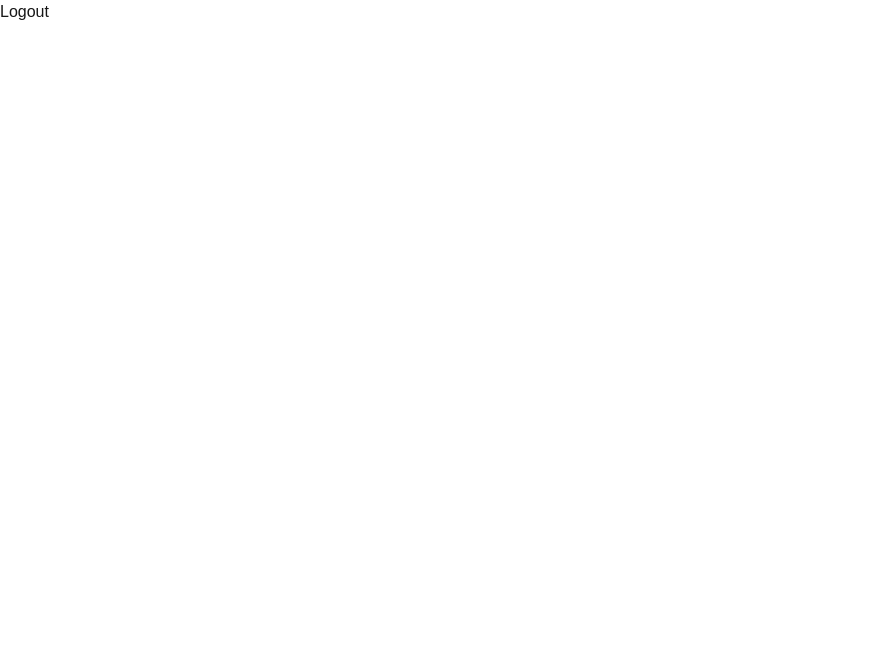
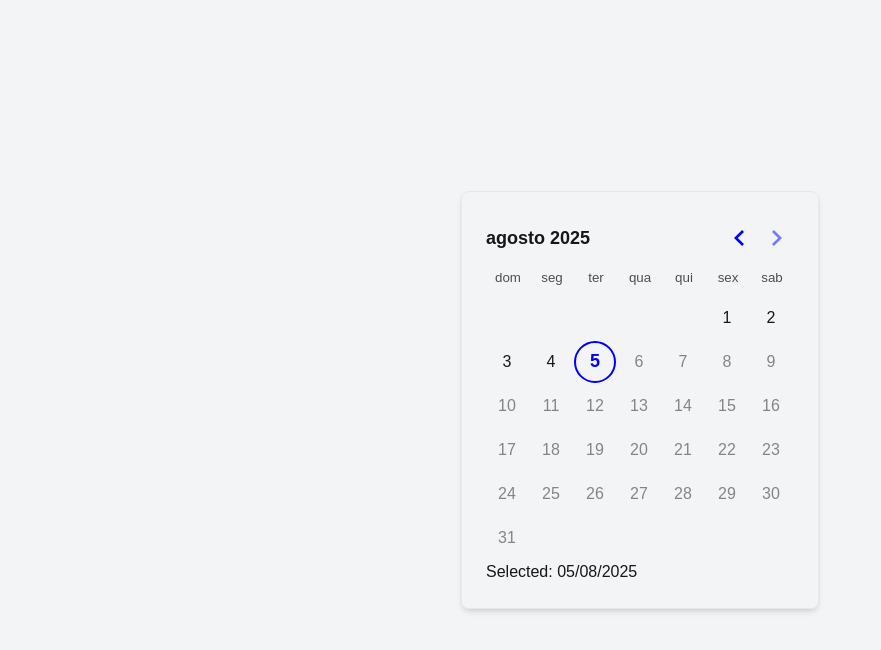
Before and after one commit to Dailton-Bastos/mar, a Next.js app: page /home in a window 1280 px wide. Shown: the top 650 px of the page, without its empty margins (0-881 px from the left). Built offline with nearby package versions, Linux system fonts and the light colour scheme.

Commit message:
feat: add react daypicker

```diff
--- a/package.json
+++ b/package.json
@@ -15,6 +15,7 @@
 		"next": "15.4.5",
 		"next-auth": "^5.0.0-beta.29",
 		"react": "19.1.0",
+		"react-day-picker": "^9.8.1",
 		"react-dom": "19.1.0"
 	},
 	"devDependencies": {
--- a/src/app/(protected)/home/page.tsx
+++ b/src/app/(protected)/home/page.tsx
@@ -1,19 +1,14 @@
-import { signOut } from '@/auth';
 import React from 'react';
+
+import Calendar from '@/components/shared/calendar';
 
 const Home = () => {
   return (
-    <div>
-      <form
-        action={async () => {
-          'use server';
-
-          await signOut();
-        }}
-      >
-        <button type="submit">Logout</button>
-      </form>
-    </div>
+    <section className="flex flex-col items-center justify-center h-screen p-4 bg-gray-100">
+      <div className="flex flex-col items-center justify-center rounded-lg p-6 border border-gray-200 shadow-md">
+        <Calendar />
+      </div>
+    </section>
   );
 };
 
--- /dev/null
+++ b/src/components/shared/calendar.tsx
@@ -0,0 +1,31 @@
+'use client';
+
+import React, { useState } from 'react';
+import { DayPicker } from 'react-day-picker';
+import { ptBR } from 'react-day-picker/locale';
+
+import 'react-day-picker/style.css';
+
+const Calendar = () => {
+  const [selected, setSelected] = useState<Date>(new Date());
+
+  return (
+    <DayPicker
+      animate
+      required
+      mode="single"
+      endMonth={new Date()}
+      disabled={{ after: new Date() }}
+      locale={ptBR}
+      selected={selected}
+      onSelect={setSelected}
+      footer={
+        selected
+          ? `Selected: ${selected.toLocaleDateString('pt-BR')}`
+          : 'Pick a day.'
+      }
+    />
+  );
+};
+
+export default Calendar;
--- a/src/middleware.ts
+++ b/src/middleware.ts
@@ -16,19 +16,19 @@ export default auth((req) => {
     return Response.redirect(new URL('/home', nextUrl));
   }
 
-  if (!isLoggedIn && !isLoginRoute) {
-    let callbackUrl = nextUrl.pathname;
+  // if (!isLoggedIn && !isLoginRoute) {
+  //   let callbackUrl = nextUrl.pathname;
 
-    if (nextUrl.search) {
-      callbackUrl += nextUrl.search;
-    }
+  //   if (nextUrl.search) {
+  //     callbackUrl += nextUrl.search;
+  //   }
 
-    const encodedCallbackUrl = encodeURIComponent(callbackUrl);
+  //   const encodedCallbackUrl = encodeURIComponent(callbackUrl);
 
-    return Response.redirect(
-      new URL(`/?callbackUrl=${encodedCallbackUrl}`, nextUrl)
-    );
-  }
+  //   return Response.redirect(
+  //     new URL(`/?callbackUrl=${encodedCallbackUrl}`, nextUrl)
+  //   );
+  // }
 
   return null;
 });
```
Also changed, not shown: 1 other file (tests, documents, lock files or other folders).
